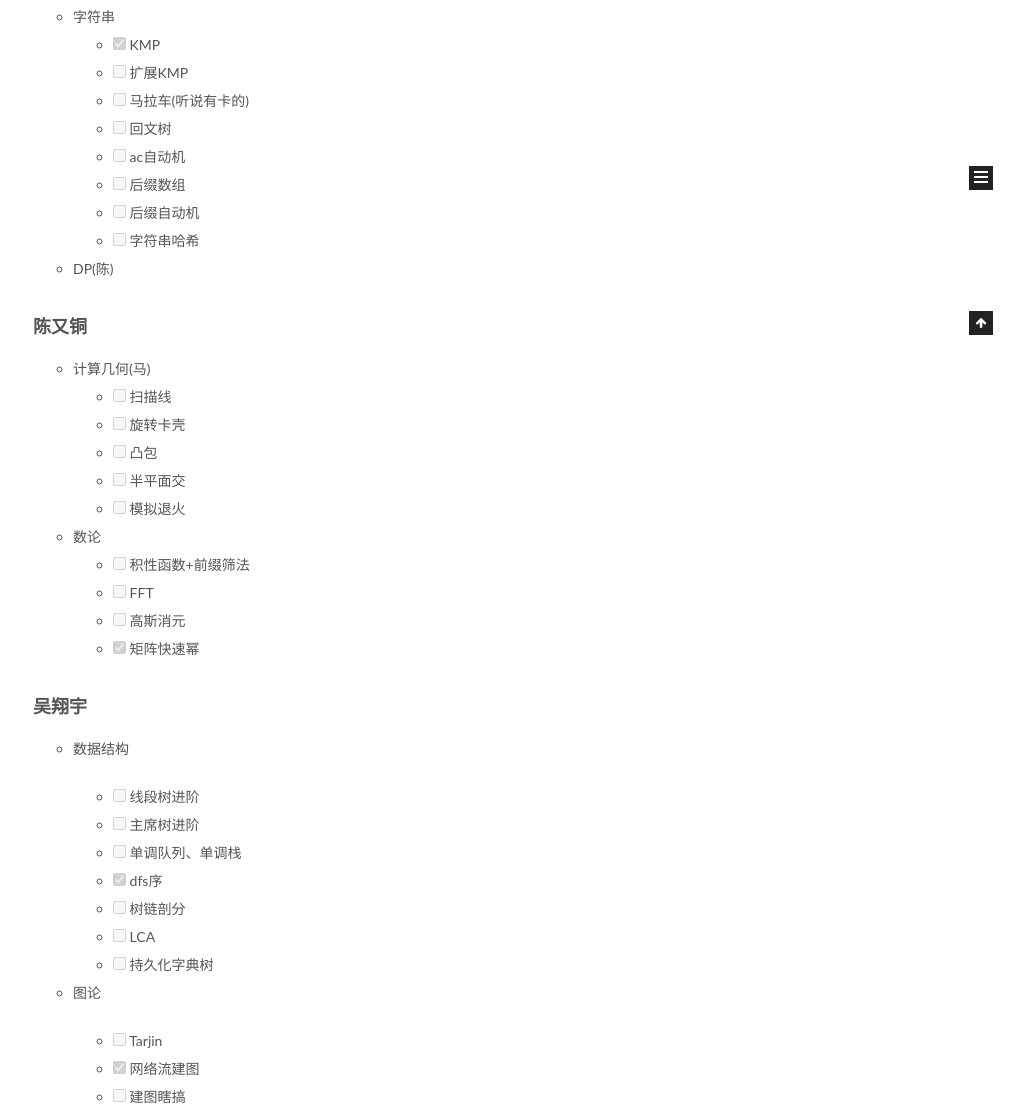
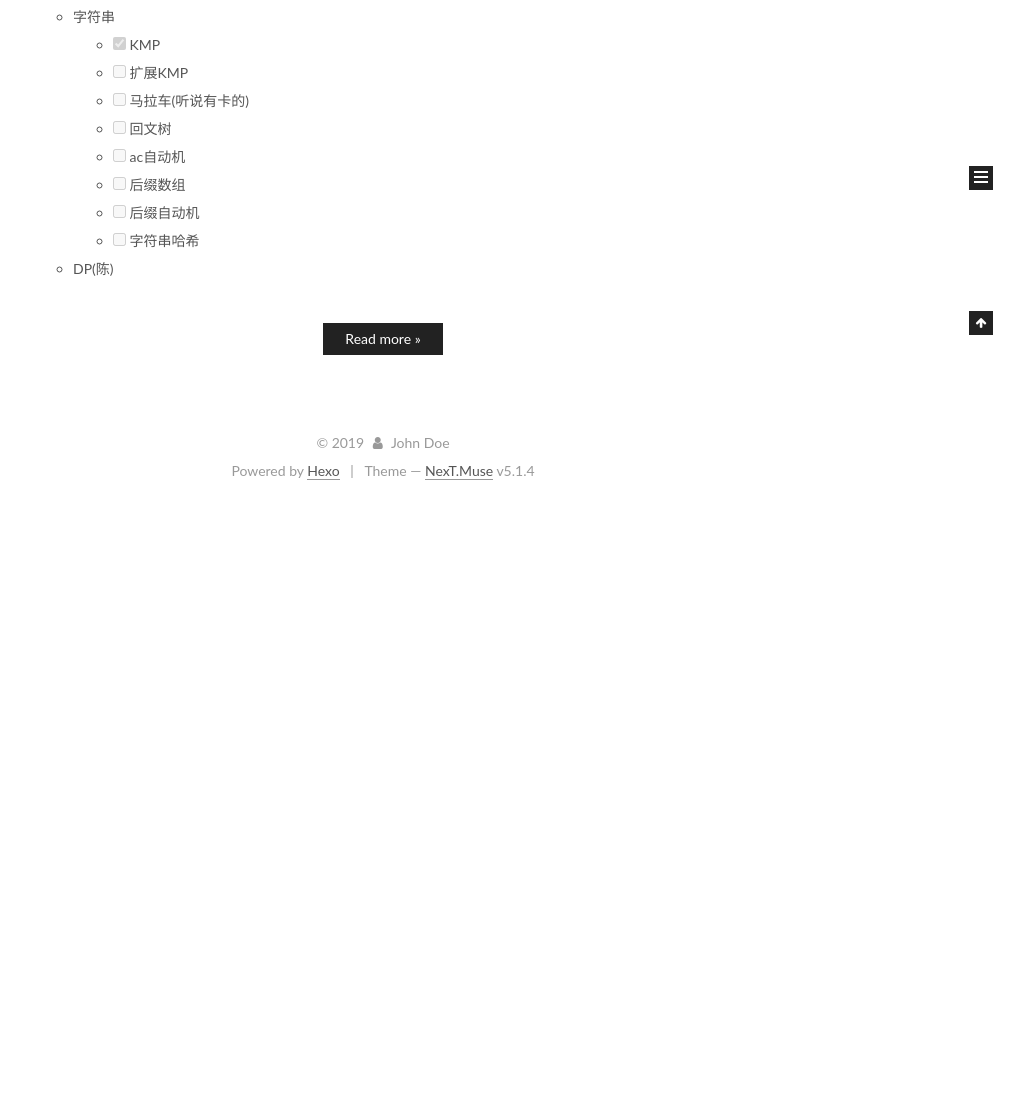
Before and after one commit to ordinarv/ordinarv.github.io, a plain HTML site: page index.html in a window 1280 px wide. Shown: the part 565-1680 px from the top of the page, without its empty margins (257-1280 px from the left). After the commit the page ends 1070 px from the top, so only its background shows below. Drawn offline with Linux system fonts and the light colour scheme.

Commit message:
Site updated: 2019-08-07 13:33:05

```diff
--- a/css/main.css
+++ b/css/main.css
@@ -1822,7 +1822,7 @@ pre .javascript .function {
   width: 4px;
   height: 4px;
   border-radius: 50%;
-  background: #cf7171;
+  background: #e92940;
 }
 .links-of-blogroll {
   font-size: 13px;
--- a/index.html
+++ b/index.html
@@ -299,8 +299,7 @@
 
 
 
-
-            <h2 id="2019暑假集训计划"><a href="#2019暑假集训计划" class="headerlink" title="2019暑假集训计划"></a>2019暑假集训计划</h2><h3 id="马明成"><a href="#马明成" class="headerlink" title="马明成"></a>马明成</h3><ul>
+          <h2 id="2019暑假集训计划"><a href="#2019暑假集训计划" class="headerlink" title="2019暑假集训计划"></a>2019暑假集训计划</h2><h3 id="马明成"><a href="#马明成" class="headerlink" title="马明成"></a>马明成</h3><ul>
 <li>字符串<ul>
 <li><input checked disabled type="checkbox"> KMP</li>
 <li><input disabled type="checkbox"> 扩展KMP</li>
@@ -314,45 +313,13 @@
 </li>
 <li>DP(陈)</li>
 </ul>
-<h3 id="陈又铜"><a href="#陈又铜" class="headerlink" title="陈又铜"></a>陈又铜</h3><ul>
-<li>计算几何(马)<ul>
-<li><input disabled type="checkbox"> 扫描线 </li>
-<li><input disabled type="checkbox"> 旋转卡壳 </li>
-<li><input disabled type="checkbox"> 凸包 </li>
-<li><input disabled type="checkbox"> 半平面交 </li>
-<li><input disabled type="checkbox"> 模拟退火</li>
-</ul>
-</li>
-<li>数论<ul>
-<li><input disabled type="checkbox"> 积性函数+前缀筛法 </li>
-<li><input disabled type="checkbox"> FFT </li>
-<li><input disabled type="checkbox"> 高斯消元 </li>
-<li><input checked disabled type="checkbox"> 矩阵快速幂</li>
-</ul>
-</li>
-</ul>
-<h3 id="吴翔宇"><a href="#吴翔宇" class="headerlink" title="吴翔宇"></a>吴翔宇</h3><ul>
-<li><p>数据结构</p>
-<ul>
-<li><input disabled type="checkbox"> 线段树进阶</li>
-<li><input disabled type="checkbox"> 主席树进阶</li>
-<li><input disabled type="checkbox"> 单调队列、单调栈</li>
-<li><input checked disabled type="checkbox"> dfs序</li>
-<li><input disabled type="checkbox"> 树链剖分</li>
-<li><input disabled type="checkbox"> LCA</li>
-<li><input disabled type="checkbox"> 持久化字典树</li>
-</ul>
-</li>
-<li><p>图论</p>
-<ul>
-<li><input disabled type="checkbox"> Tarjin</li>
-<li><input checked disabled type="checkbox"> 网络流建图</li>
-<li><input disabled type="checkbox"> 建图瞎搞</li>
-</ul>
-</li>
-</ul>
-
-
+          <!--noindex-->
+          <div class="post-button text-center">
+            <a class="btn" href="/2019/08/06/2019 Summer Plan/#more" rel="contents">
+              Read more &raquo;
+            </a>
+          </div>
+          <!--/noindex-->
 
 
     </div>
```
Also changed, not shown: 2019/08/06/2019 Summer Plan/index.html (+6 -4 lines).
